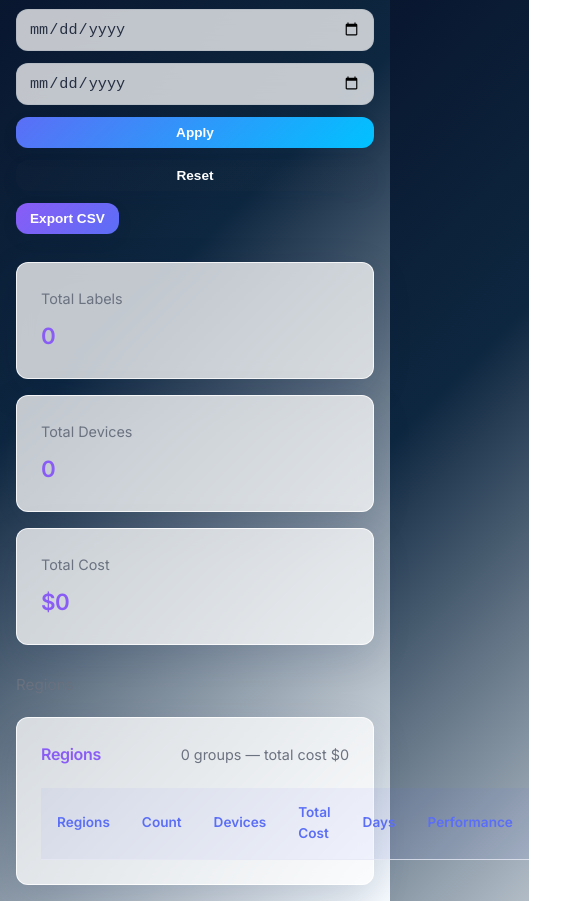
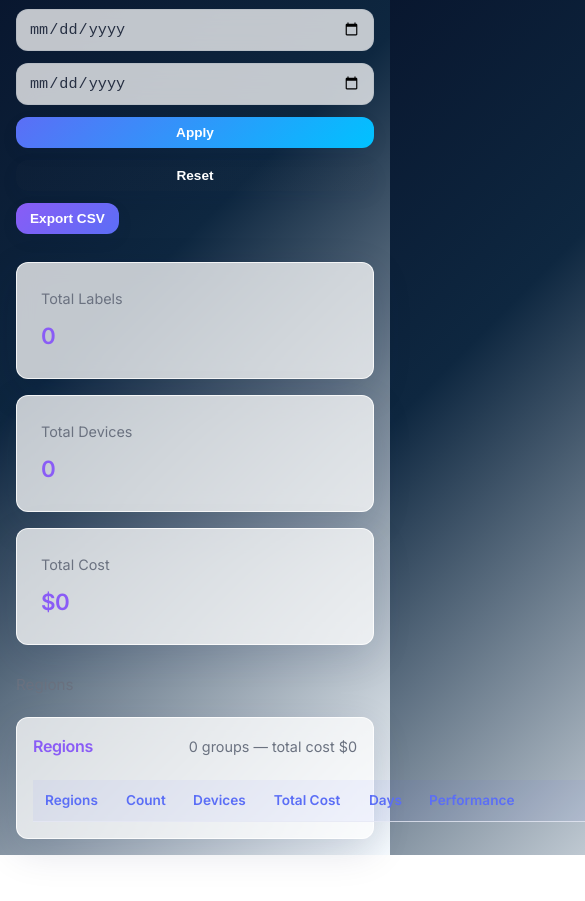
Before and after one commit to Anooshashraf/RMA, a plain HTML site: page index.html in a window 390 px wide. Shown: the part 122-1023 px from the top of the page, 585 px wide, since content can reach past the window. After the commit the page ends 977 px from the top, so only its background shows below. Drawn offline with nearby package versions, Linux system fonts and the light colour scheme; no server answers.

Commit message:
Update style.css

```diff
--- a/style.css
+++ b/style.css
@@ -237,5 +237,23 @@ input[type="date"]{
   .btn{padding:8px 14px;font-size:0.85rem}
   .input-url{font-size:0.85rem}
 }
+/* Responsive table wrapper */
+@media (max-width:768px) {
+  .table-block {
+    padding: 16px; /* reduce padding slightly on small screens */
+  }
+  .table-wrapper {
+    overflow-x: auto;
+    -webkit-overflow-scrolling: touch; /* smooth scrolling on iOS */
+  }
+  .table {
+    width: 100%;
+    min-width: 600px; /* ensures columns don't collapse too much */
+  }
+  .table th, .table td {
+    padding: 10px 12px;
+  }
+}
+
 
 .hidden{display:none}
```
